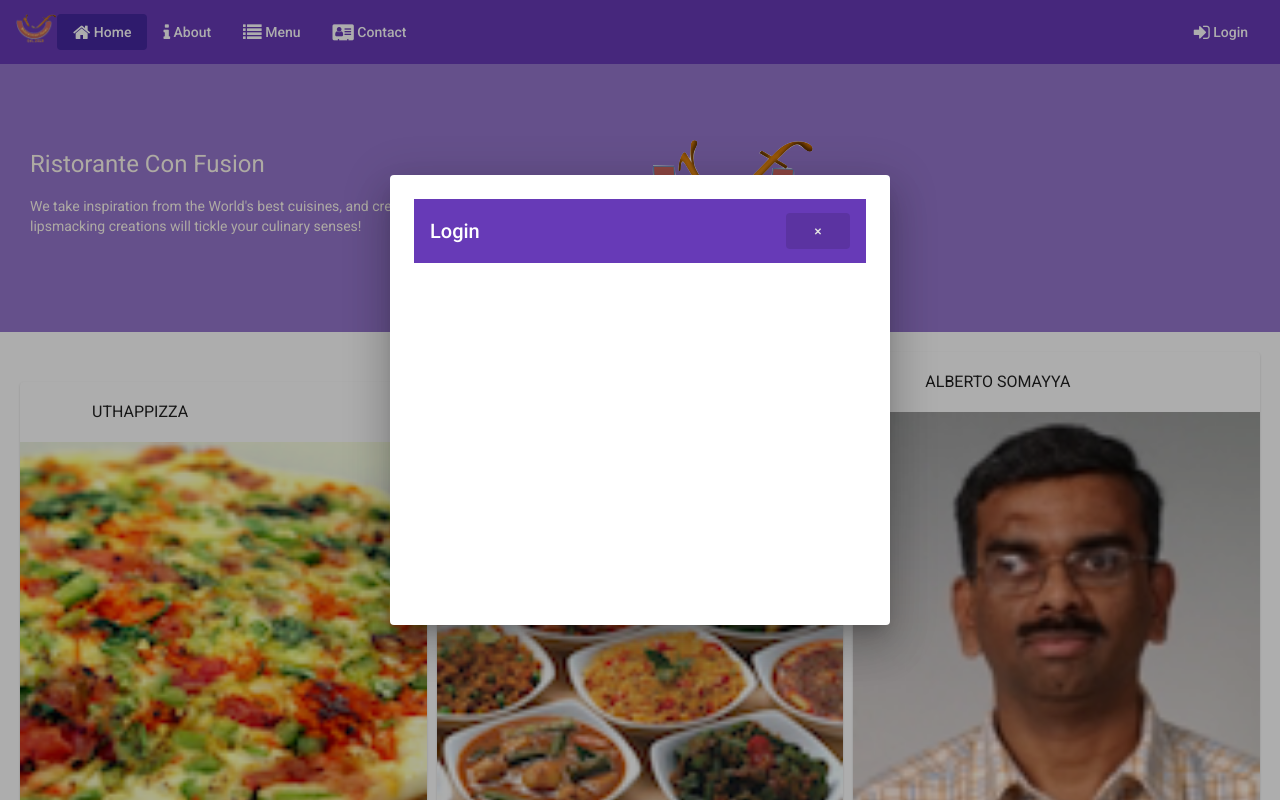
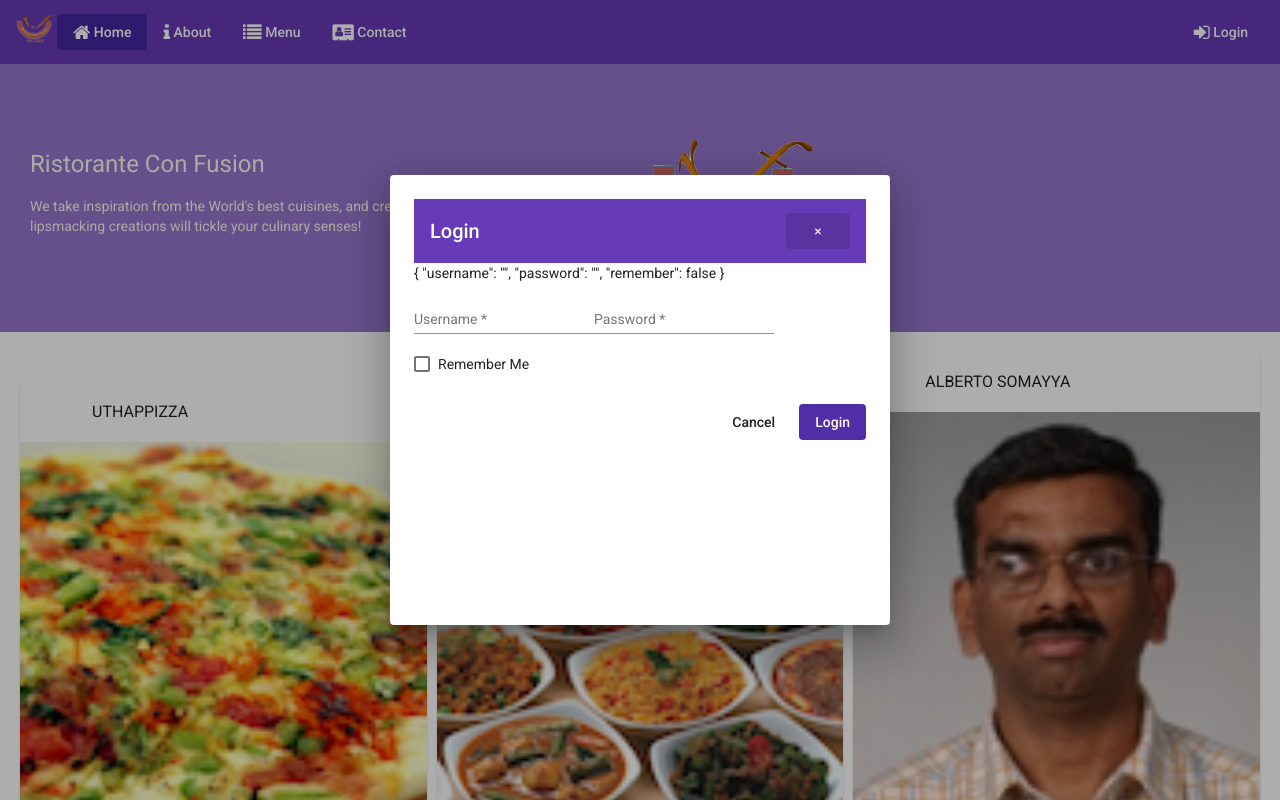
Before and after one commit to Vetrivel-Kalidass/Van-Restaurant, an Angular app: page /home in a window 1280 px wide. Both pictures are taken after a click on the link "Login". Built offline with nearby package versions, Linux system fonts and the light colour scheme.

Commit message:
Reactive Forms Part 1

```diff
--- a/src/app/contact/contact.component.css
+++ b/src/app/contact/contact.component.css
@@ -0,0 +1,11 @@
+.full-width {
+    width: 95%
+}
+
+.half-width {
+    width: 45%
+}
+
+.form-size {
+    width: 75%
+}
--- a/src/app/contact/contact.component.html
+++ b/src/app/contact/contact.component.html
@@ -31,7 +31,48 @@
         </div>
         </div>
       <div fxFlex="40">
-        <iframe src="https://www.google.com/maps/embed?pb=!1m18!1m12!1m3!1d4013120.6008530115!2d76.04345747785008!3d10.806480262361415!2m3!1f0!2f0!3f0!3m2!1i1024!2i768!4f13.1!3m3!1m2!1s0x3b00c582b1189633%3A0x559475cc463361f0!2sTamil%20Nadu!5e0!3m2!1sen!2sin!4v1605892519477!5m2!1sen!2sin" width="600" height="450" frameborder="0" style="border:0;" allowfullscreen="" aria-hidden="false" tabindex="0"></iframe>
+        <div fxFlex fxFlexOffset="20px" class="form-size">
+          <h3>Send us your Feedback</h3>
+          <p>{{ feedbackForm.value | json }} {{ feedbackForm.status | json }}</p>
+
+          <form novalidate [formGroup]="feedbackForm" (ngSubmit)="onSubmit()">
+            <p>
+              <mat-form-field class="half-width">
+                <input matInput formControlName="firstname" placeholder="First Name" type="text">
+              </mat-form-field>
+              <mat-form-field class="half-width">
+                <input matInput formControlName="lastname" placeholder="Last Name" type="text">
+              </mat-form-field>
+            </p>
+            <p>
+              <mat-form-field class="half-width">
+                <input matInput formControlName="telnum" placeholder="Tel. Number" type="tel">
+              </mat-form-field>
+              <mat-form-field class="half-width">
+                <input matInput formControlName="email" placeholder="Email" type="email">
+              </mat-form-field>
+            </p>
+            <table class="form-size">
+              <td>
+                <mat-slide-toggle formControlName="agree">May we contact you?</mat-slide-toggle>
+              </td>
+              <td>
+                <mat-select placeholder="How?" formControlName="contacttype">
+                  <mat-option *ngFor="let ctype of contactType" [value]="ctype">
+                    {{ ctype }}
+                  </mat-option>
+                </mat-select>
+              </td>
+              </table>
+            <p>
+              <mat-form-field class="full-width">
+                <textarea matInput formControlName="message" placeholder="Your Feedback" rows=12></textarea>
+              </mat-form-field>
+            </p>
+            <button type="submit" mat-button class="background-primary text-floral-white">Submit</button>
+          </form>
+        </div>
+        <!-- <iframe src="https://www.google.com/maps/embed?pb=!1m18!1m12!1m3!1d4013120.6008530115!2d76.04345747785008!3d10.806480262361415!2m3!1f0!2f0!3f0!3m2!1i1024!2i768!4f13.1!3m3!1m2!1s0x3b00c582b1189633%3A0x559475cc463361f0!2sTamil%20Nadu!5e0!3m2!1sen!2sin!4v1605892519477!5m2!1sen!2sin" width="600" height="450" frameborder="0" style="border:0;" allowfullscreen="" aria-hidden="false" tabindex="0"></iframe> -->
       </div>
     </div>
   </div>
--- a/src/app/contact/contact.component.ts
+++ b/src/app/contact/contact.component.ts
@@ -1,4 +1,6 @@
 import { Component, OnInit } from '@angular/core';
+import { FormBuilder, FormGroup } from '@angular/forms';
+import { Feedback, ContactType } from '../shared/feedback';
 
 @Component({
   selector: 'app-contact',
@@ -7,9 +9,30 @@ import { Component, OnInit } from '@angular/core';
 })
 export class ContactComponent implements OnInit {
 
-  constructor() { }
+  feedbackForm: FormGroup;
+  feedback: Feedback;
+  contactType = ContactType;
+
+  constructor(private fb: FormBuilder) { }
 
   ngOnInit(): void {
   }
 
+  createForm(){
+    this.feedbackForm = this.fb.group({
+      firstname: '',
+      lastname: '',
+      telnum: 0,
+      email: '',
+      agree: false,
+      contacttype: 'None',
+      message: ''
+    });
+  }
+
+  onSubmit(){
+    this.feedback = this.feedbackForm.value;
+    console.log(this.feedback);
+    this.feedbackForm.reset();
+  }
 }
--- a/src/app/login/login.component.html
+++ b/src/app/login/login.component.html
@@ -3,3 +3,26 @@
     <span class="flex-spacer"></span>
     <button mat-button mat-dialog-close>&times;</button>
 </mat-toolbar>
+<p>{{ user | json }}</p>
+
+<form novalidate #loginForm="ngForm" (ngSubmit)="onSubmit()">
+
+  <mat-dialog-content>
+    <p>
+      <mat-form-field>
+        <input matInput placeholder="Username" type="text" [(ngModel)]="user.username" name="username" #username="ngModel" required>
+        <mat-error *ngIf="username.invalid">Username is required</mat-error>
+      </mat-form-field>
+      <mat-form-field>
+        <input matInput placeholder="Password" type="password" [(ngModel)]="user.password" name="password" #password="ngModel" required>
+        <mat-error *ngIf="password.invalid">password is required</mat-error>
+      </mat-form-field>
+      <mat-checkbox [(ngModel)]="user.remember" name="remember">Remember Me</mat-checkbox>
+    </p>
+  </mat-dialog-content>
+  <mat-dialog-actions>
+    <span class="flex-spacer"></span>
+    <button mat-button mat-dialog-close>Cancel</button>
+    <button type="submit" mat-button class="background-primary text-floral-white" [disabled]="loginForm.invalid">Login</button>
+  </mat-dialog-actions>
+</form>
--- a/src/app/login/login.component.ts
+++ b/src/app/login/login.component.ts
@@ -1,5 +1,6 @@
 import { Component, OnInit } from '@angular/core';
 import { MatDialog, MatDialogRef } from '@angular/material/dialog';
+// import { formsModel } from '@angular/formsModel';
 
 @Component({
   selector: 'app-login',
@@ -8,9 +9,14 @@ import { MatDialog, MatDialogRef } from '@angular/material/dialog';
 })
 export class LoginComponent implements OnInit {
 
-  constructor() { }
+  user = {username: '', password: '', remember: false};
+  constructor(private dialogRef: MatDialogRef<LoginComponent>) { }
 
   ngOnInit(): void {
   }
 
+  onSubmit(){
+    console.log(this.user);
+    this.dialogRef.close();
+  }
 }
--- /dev/null
+++ b/src/app/shared/feedback.ts
@@ -0,0 +1,11 @@
+export class Feedback {
+    firstname: string;
+    lastname: string;
+    telnum: number;
+    email: string;
+    agree: boolean;
+    contacttype: string;
+    message: string;
+};
+
+export const ContactType = ['None', 'Tel', 'Email'];
```
Also changed, not shown: src/app/app.module.ts (+10 -1 lines).
